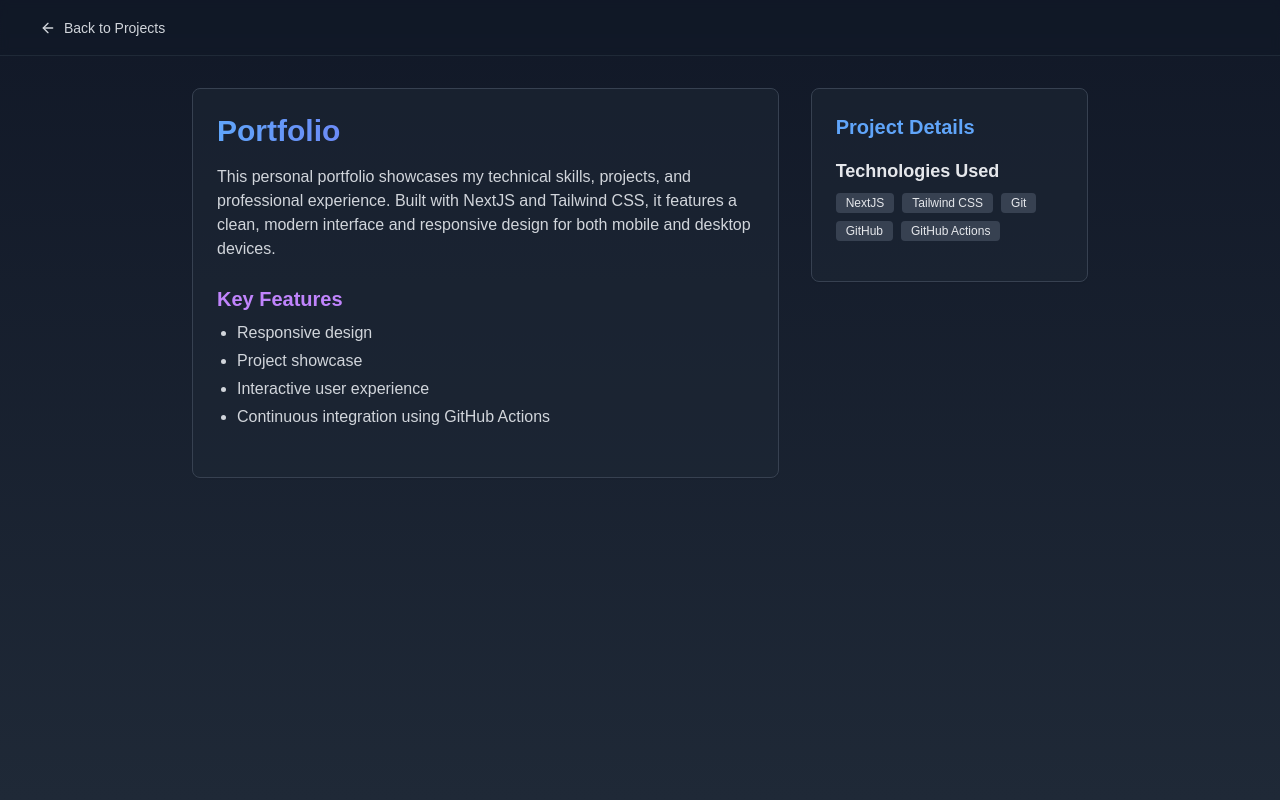
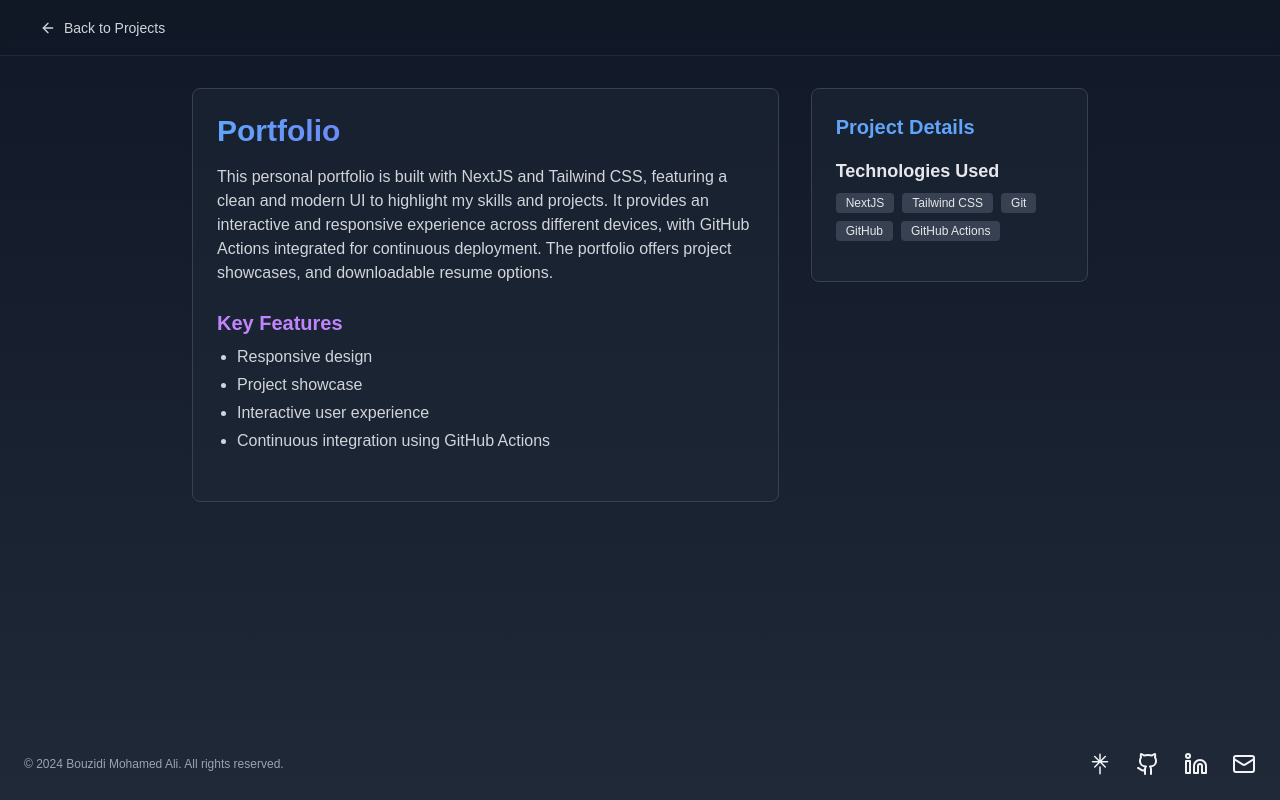
Before and after one commit to MedAliBouzidi/medalibouzidi.github.io, a Next.js app: page /projects/03da07a1-d2f0-497a-b24f-0f9a77e113ef in a window 1280 px wide. Built offline with nearby package versions, Linux system fonts and the light colour scheme.

Commit message:
Refactor & update projects details

```diff
--- a/src/app/data.tsx
+++ b/src/app/data.tsx
@@ -17,7 +17,7 @@ import {
 import {TbBrandNextjs} from "react-icons/tb";
 import {SiGit, SiGithub, SiGithubactions, SiLinux, SiMariadb, SiMongodb} from "react-icons/si";
 
-export const navBarItems = ["About", "Skills", "Experiences", "Projects", "Contact"];
+export const navBarItems = ["About", "Skills", "Experiences", "Projects", "Resume"];
 
 export const projects: {
     id: string;
@@ -32,54 +32,122 @@ export const projects: {
         "id": "ebee737a-1ba9-46ca-a24d-6153805fc641",
         "title": "Hotel-X",
         "description": "A dynamic hotel management system that streamlines the process of managing offers, guest feedback, and room reservations for seamless hotel operations.",
-        "longDescription": "Hotel-X is designed to help hotel staff efficiently manage room bookings, customer feedback, and special offers, providing an all-in-one solution for hotel operations. It ensures a smooth and efficient experience for both the staff and guests.",
-        "technologies": ["Spring Boot", "Spring Security", "Angular", "Tailwind CSS", "MySQL", "Git", "GitHub", "Figma"],
-        "features": ["Manage room reservations", "Handle guest feedback", "Create and manage offers", "User authentication and security"],
+        "longDescription": "Hotel-X is a robust and feature-rich hotel management solution designed to streamline administrative tasks for hotel staff. Built with Spring Boot and Angular, it ensures smooth operation of booking systems, feedback management, and promotional offers. The system is secured with Spring Security, providing a seamless experience for both hotel staff and guest.",
+        "technologies": [
+            "Spring Boot",
+            "Spring Security",
+            "Angular",
+            "Tailwind CSS",
+            "MySQL",
+            "Git",
+            "GitHub",
+            "Figma"
+        ],
+        "features": [
+            "Create and manage offers",
+            "Manage room reservations",
+            "Handle guest feedback",
+            "User authentication and security"
+        ],
         "images": []
     },
     {
         "id": "d8d0e444-f696-48bd-80c2-c3e5929539bd",
         "title": "Car Parking Reservation App",
         "description": "A mobile solution that allows users to reserve parking spots in advance, reducing hassle and ensuring guaranteed parking availability in high-demand areas.",
-        "longDescription": "The Car Parking Reservation app is designed to allow users to find and book parking spaces before arriving at their destination, reducing time spent searching for available spots and offering a stress-free parking experience.",
-        "technologies": ["Flutter", "Firebase", "Git", "GitHub"],
-        "features": ["Reserve parking spots", "Real-time parking availability", "Push notifications for reservation updates"],
+        "longDescription": "The Car Parking Reservation app is a mobile solution developed with Flutter and Firebase to provide users with the convenience of reserving parking spaces before arrival. The app uses real-time databases to monitor parking spot availability and integrates push notifications to update users on their reservations. Its intuitive UI ensures smooth user experience.",
+        "technologies": [
+            "Flutter",
+            "Firebase",
+            "Git",
+            "GitHub"
+        ],
+        "features": [
+            "Reserve parking spots",
+            "Real-time parking availability",
+            "Push notifications for reservation updates"
+        ],
         "images": []
     },
     {
         "id": "dc3c4987-19b7-4453-87cf-8e0e43b79cb5",
         "title": "CosmoGlowy",
         "description": "A fully functional e-commerce platform for cosmetics, offering a seamless online shopping experience with integrated inventory management systems.",
-        "longDescription": "CosmoGlowy provides users with a convenient way to browse, purchase, and manage cosmetic products online, offering a smooth checkout process and integrated inventory system for store owners.",
-        "technologies": ["React", "ExpressJS", "NodeJS", "MongoDB", "Bootstrap", "Git", "GitHub"],
-        "features": ["Product catalog", "Secure checkout", "Real-time inventory management", "User reviews and ratings"],
+        "longDescription": "CosmoGlowy is an e-commerce platform tailored for the cosmetics market, built with the MERN stack (MongoDB, Express, React, NodeJS). It offers real-time inventory management. The platform is designed to handle high traffic loads, ensuring a smooth shopping experience across desktop and mobile platforms.",
+        "technologies": [
+            "React",
+            "ExpressJS",
+            "NodeJS",
+            "MongoDB",
+            "Bootstrap",
+            "Git",
+            "GitHub"
+        ],
+        "features": [
+            "Product catalog",
+            "Real-time inventory management",
+            "User-friendly product catalog with filtering and sorting",
+            "User reviews and ratings",
+            "User account and order history management"
+        ],
         "images": []
     },
     {
         "id": "cc7a4a4c-28e8-40aa-91ed-6414a877c783",
         "title": "Shrink-It",
         "description": "A fast and reliable URL shortening service that offers quick link generation.",
-        "longDescription": "Shrink-It is a service that allows users to shorten long URLs into more manageable links. The platform offers speed and ease of use for link creation, with the potential to add analytics and tracking for future improvements.",
-        "technologies": ["Flask", "React", "MongoDB", "Tailwind CSS", "Git", "GitHub"],
-        "features": ["URL shortening", "Custom link creation", "Copy link functionality"],
+        "longDescription": "Shrink-It is a lightweight, scalable URL shortening service designed to convert long URLs into easily manageable links. Built with Flask and React, Shrink-It provides quick and reliable link generation while using MongoDB for persistent storage. With an intuitive front-end interface, it offers users the ability to manage their shortened links and prepare for future integration of analytics features.",
+        "technologies": [
+            "Flask",
+            "React",
+            "MongoDB",
+            "Tailwind CSS",
+            "Git",
+            "GitHub"
+        ],
+        "features": [
+            "URL shortening",
+            "Custom link creation",
+            "Copy link functionality"
+        ],
         "images": []
     },
     {
         "id": "804de677-48f5-4638-b923-5466bcfdd751",
         "title": "YouTube Unsub",
         "description": "A mobile app for batch-unsubscribing from YouTube channels, simplifying subscription management.",
-        "longDescription": "YouTube Unsub allows users to easily manage their YouTube subscriptions by selecting multiple channels and unsubscribing from them in a single action. It simplifies the process of managing large subscription lists.",
-        "technologies": ["Flutter", "SQLite", "Google Authentication", "YouTube API"],
-        "features": ["Batch-unsubscribe from channels", "Google account integration", "YouTube API integration"],
+        "longDescription": "YouTube Unsub is designed to help users quickly and efficiently manage their YouTube subscriptions. Built with Flutter and leveraging SQLite for local storage, the app integrates with Google's authentication and YouTube's API to allow users to batch-unsubscribe from multiple channels simultaneously. The app provides an intuitive interface for sorting, selecting, and managing subscriptions, simplifying a previously time-consuming process.",
+        "technologies": [
+            "Flutter",
+            "SQLite",
+            "Google Authentication",
+            "YouTube API"
+        ],
+        "features": [
+            "Batch-unsubscribe from channels",
+            "Google account integration",
+            "YouTube API integration"
+        ],
         "images": []
     },
     {
         "id": "03da07a1-d2f0-497a-b24f-0f9a77e113ef",
         "title": "Portfolio",
         "description": "A personal portfolio highlighting my skills and projects, featuring a responsive design and interactive user experience.",
-        "longDescription": "This personal portfolio showcases my technical skills, projects, and professional experience. Built with NextJS and Tailwind CSS, it features a clean, modern interface and responsive design for both mobile and desktop devices.",
-        "technologies": ["NextJS", "Tailwind CSS", "Git", "GitHub", "GitHub Actions"],
-        "features": ["Responsive design", "Project showcase", "Interactive user experience", "Continuous integration using GitHub Actions"],
+        "longDescription": "This personal portfolio is built with NextJS and Tailwind CSS, featuring a clean and modern UI to highlight my skills and projects. It provides an interactive and responsive experience across different devices, with GitHub Actions integrated for continuous deployment. The portfolio offers project showcases, and downloadable resume options.",
+        "technologies": [
+            "NextJS",
+            "Tailwind CSS",
+            "Git",
+            "GitHub",
+            "GitHub Actions"
+        ],
+        "features": [
+            "Responsive design",
+            "Project showcase",
+            "Interactive user experience",
+            "Continuous integration using GitHub Actions"
+        ],
         "images": []
     }
 ];
@@ -140,4 +208,11 @@ export const experiences: {
         description: "Created custom websites for small businesses, focusing on user-centric design and SEO optimization. Managed client relationships and project timelines.",
         icon: <DatabaseIcon className="w-6 h-6 text-green-400"/>,
     },
-]
+];
+
+export const socialLinks = {
+    linktree: "https://linktr.ee/BouzidiMedAli",
+    github: "https://github.com/MedAliBouzidi",
+    linkedin: "https://www.linkedin.com/in/bouzidi-med-ali/",
+    email: "mailto:bouzidi.medali20@gmail.com",
+}
--- a/src/app/projects/[id]/page.tsx
+++ b/src/app/projects/[id]/page.tsx
@@ -5,7 +5,9 @@ import {ProjectsSection} from "@/components/projectsSection";
 
 
 export default function ProjectDetails() {
-    return (<ProjectsSection/>)
+    return (
+        <ProjectsSection/>
+    );
 }
 
 export function generateStaticParams() {
--- a/src/components/BackToHomeButton.tsx
+++ b/src/components/BackToHomeButton.tsx
@@ -11,7 +11,7 @@ export const BackToHomeButton = () => {
         <Button
             onClick={() => router.back()}
             variant="ghost"
-            className="text-gray-300 hover:text-white">
+            className="text-gray-300 hover:text-white hover:bg-gray-600 hover:bg-opacity-40">
             <ArrowLeft className="mr-2 h-4 w-4"/>
             Back to Projects
         </Button>
--- a/src/components/projectsSection.tsx
+++ b/src/components/projectsSection.tsx
@@ -7,8 +7,10 @@ import Slider from "react-slick";
 import Image from "next/image";
 import {Card, CardContent} from "@/components/ui/card";
 import {useParams} from "next/navigation";
-import {projects} from "@/app/data";
-import {ChevronLeft, ChevronRight} from "lucide-react";
+import {projects, socialLinks} from "@/app/data";
+import {ChevronLeft, ChevronRight, GithubIcon, LinkedinIcon, MailIcon} from "lucide-react";
+import Link from "next/link";
+import {PiLinktreeLogo} from "react-icons/pi";
 
 const CustomArrow = ({direction, onClick}: { direction: 'next' | 'prev', onClick?: () => void }) => {
     return (
@@ -45,11 +47,11 @@ export const ProjectsSection = () => {
     return (!project)
         ? (<NotFound/>)
         : (
-            <div className="min-h-screen bg-gradient-to-b from-gray-900 to-gray-800 text-gray-100">
+            <div className="flex flex-col min-h-screen bg-gradient-to-b from-gray-900 to-gray-800 text-gray-100">
                 <header className="px-4 lg:px-6 h-14 flex items-center border-b border-gray-800 backdrop-blur-sm bg-gray-900/50 fixed w-full z-10">
                     <BackToHomeButton/>
                 </header>
-                <main className="pt-14 pb-8 px-4 sm:px-6 lg:px-8">
+                <main className="grow pt-14 pb-8 px-4 sm:px-6 lg:px-8">
                     <motion.div
                         className="max-w-4xl mx-auto"
                         initial={{opacity: 0, y: 20}}
@@ -114,6 +116,35 @@ export const ProjectsSection = () => {
                         </div>
                     </motion.div>
                 </main>
+                <footer className="flex flex-col-reverse gap-2 sm:flex-row py-6 w-full shrink-0 items-center px-4 md:px-6 border-t border-gray-800">
+                    <p className="text-xs text-gray-400">© 2024 Bouzidi Mohamed Ali. All rights reserved.</p>
+                    <nav className="sm:ml-auto flex gap-4 sm:gap-6">
+                        <Link className="text-xs hover:text-gray-300 transition-colors"
+                              target="_blank"
+                              href={socialLinks.linktree}>
+                            <PiLinktreeLogo className="h-6 w-6"/>
+                            <span className="sr-only">Linktree</span>
+                        </Link>
+                        <Link className="text-xs hover:text-gray-300 transition-colors"
+                              target="_blank"
+                              href={socialLinks.github}>
+                            <GithubIcon className="h-6 w-6"/>
+                            <span className="sr-only">GitHub</span>
+                        </Link>
+                        <Link className="text-xs hover:text-gray-300 transition-colors"
+                              target="_blank"
+                              href={socialLinks.linkedin}>
+                            <LinkedinIcon className="h-6 w-6"/>
+                            <span className="sr-only">LinkedIn</span>
+                        </Link>
+                        <Link className="text-xs hover:text-gray-300 transition-colors"
+                              target="_blank"
+                              href={socialLinks.email}>
+                            <MailIcon className="h-6 w-6"/>
+                            <span className="sr-only">Email</span>
+                        </Link>
+                    </nav>
+                </footer>
             </div>
         )
 }
```
Also changed, not shown: src/app/page.tsx (+24 -27 lines), 1 other file (tests, documents, lock files or other folders).
